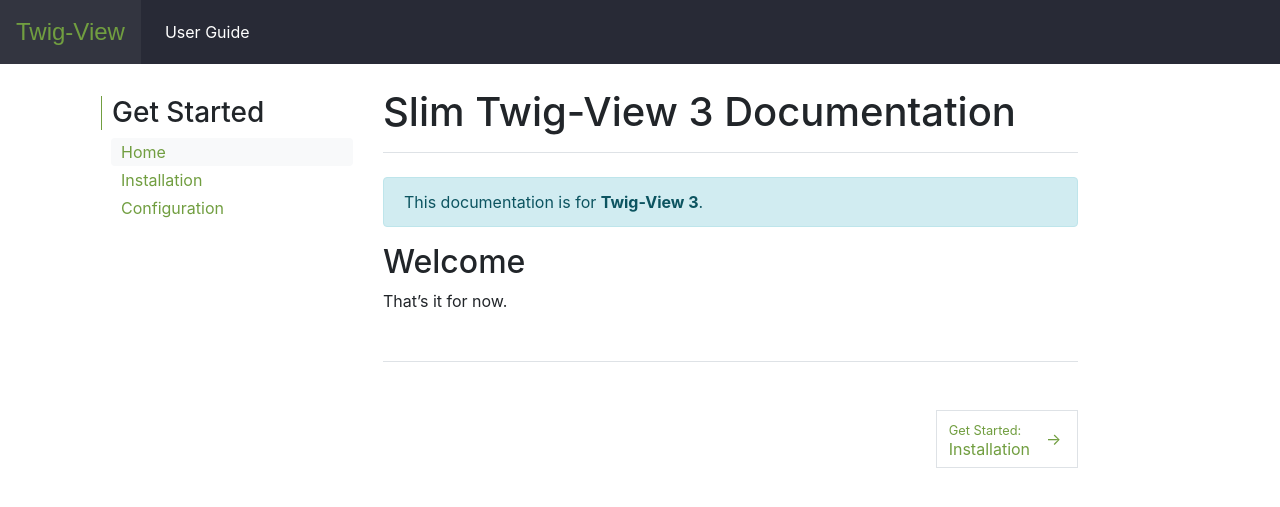
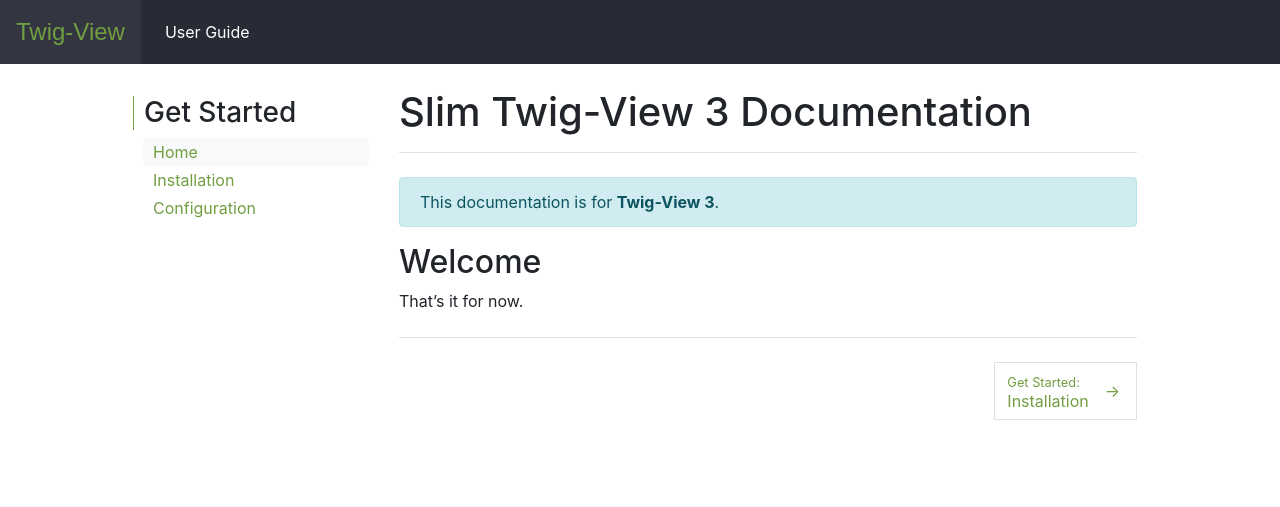
Before and after one commit to adriansuter/Slim-Twig-View-Website, a Jekyll site: the page built from docs/v3/index.md, in a window 1280 px wide. Shown: the top 507 px of the page. Built offline with Jekyll 4.4.1, drawn with Linux system fonts in a browser that asks for light colours.

Commit message:
Fix layout and styles

```diff
--- a/_layouts/docs-v3.html
+++ b/_layouts/docs-v3.html
@@ -30,14 +30,12 @@
                 </div>
             </div>
 
-            <div class="col-md-8 docs-content">
+            <div class="col-md-9 docs-content">
                 <h1 class="mb-4 pb-3 border-bottom">{{ page.title }}</h1>
 
                 {{ content }}
 
-                <div class="d-flex border-top mt-5 pt-5 justify-content-between align-items-center">
-<!--                <nav aria-label="Docs Page Navigation">-->
-<!--                    <ul class="pagination justify-content-center">-->
+                <div class="d-flex border-top mt-4 pt-4 justify-content-between align-items-center">
                     {% assign prevDone = false %}
                     {% for section in page.docs-v3 %}
                     {% assign isCurrentSection = false %}
@@ -58,8 +56,6 @@
                         </a>
                     </div>
                     {% assign prevDone = true %}
-<!--                        <li class="page-item">-->
-<!--                        </li>-->
                     {% endif %}
                     {% endif %}
 
@@ -71,8 +67,6 @@
                             <span class="d-block pl-3 pr-1">→</span>
                         </a>
                     </div>
-<!--                        <li class="page-item">-->
-<!--                        </li>-->
                     {% endif %}
 
                     {% assign prevSection = section %}
@@ -81,8 +75,6 @@
                     {% endfor %}
                     {% endfor %}
                 </div>
-<!--                    </ul>-->
-<!--                </nav>-->
             </div>
         </div>
     </div>
--- a/_scss/_layout.scss
+++ b/_scss/_layout.scss
@@ -22,7 +22,7 @@
   max-width: 960px;
 
   &.docs {
-    max-width: 85%;
+    max-width: 80%;
   }
 }
 
```
Also changed, not shown: assets/styles/main.css. Lines whose indentation alone changed are shown as unchanged.
